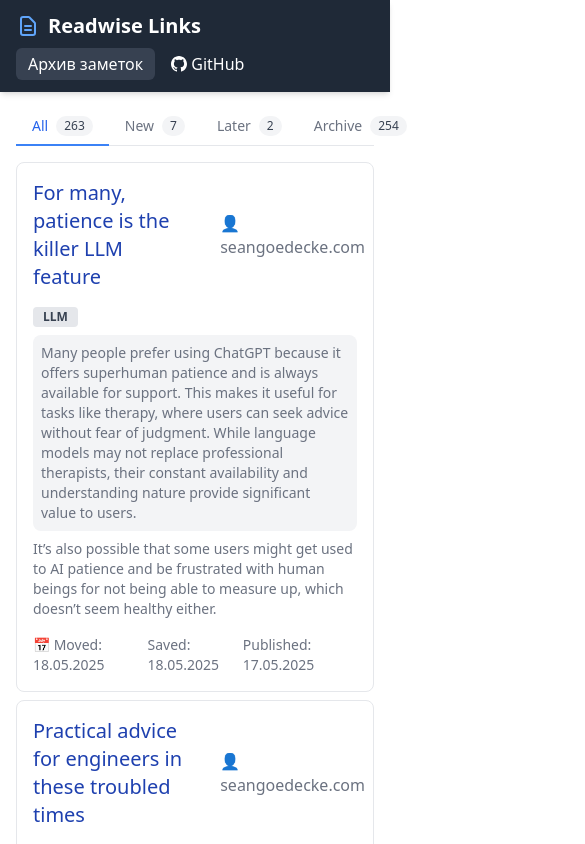
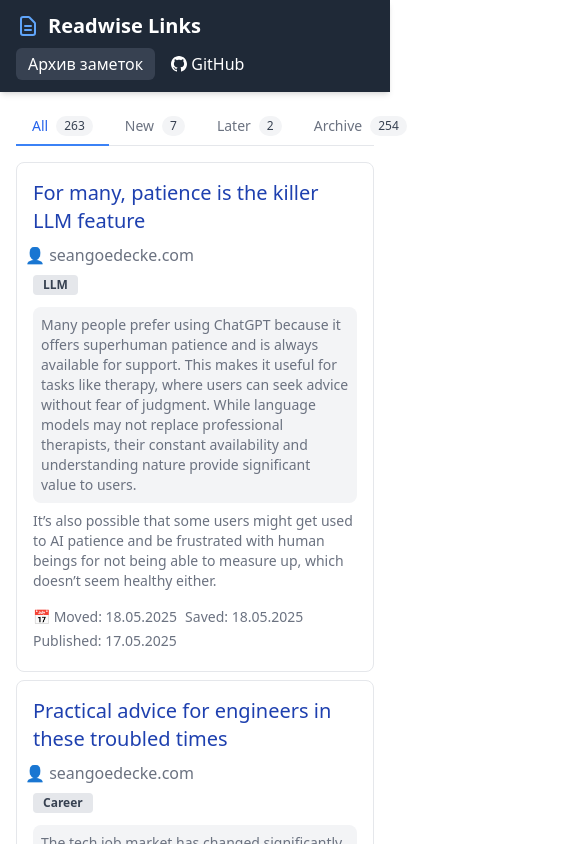
Before and after one commit to hazadus/readwise-links, a Vue app in the folder web/: page / in a window 390 px wide. Shown: the top 844 px of the page, 585 px wide, since content can reach past the window. Built offline with nearby package versions, Linux system fonts and the light colour scheme.

Commit message:
fix(web): улучшение адаптивного отображения карточек статей

```diff
--- a/web/src/components/ArticleCard.vue
+++ b/web/src/components/ArticleCard.vue
@@ -20,31 +20,31 @@
 </script>
 
 <template>
-  <div class="p-2 my-2 border rounded-lg">
+  <div class="p-2 my-2 border rounded-lg overflow-hidden">
     <!-- Заголовок и автор -->
-    <div class="flex items-center">
+    <div class="flex items-center flex-wrap">
       <a
         v-if="note.source_url"
         :href="note.source_url"
-        class="text-xl mr-4 p-2 text-blue-800 hover:underline"
+        class="text-xl mr-4 p-2 text-blue-800 hover:underline break-words overflow-hidden"
         target="_blank"
         >{{ note.title }}</a
       >
       <a
         v-else
         :href="note.url"
-        class="text-xl mr-4 p-2 text-blue-800 hover:underline"
+        class="text-xl mr-4 p-2 text-blue-800 hover:underline break-words overflow-hidden"
         target="_blank"
         >{{ note.title }}</a
       >
-      <span class="text-gray-500">👤 {{ note.author }}</span>
+      <span class="text-gray-500 break-words">👤 {{ note.author }}</span>
     </div>
     <!-- Тэги -->
-    <div class="flex p-2">
+    <div class="flex p-2 flex-wrap">
       <div
         v-for="tag in note.tags"
         :key="`tag-id-${tag?.name}-${tag?.created}`"
-        class="bg-gray-200 text-gray-700 text-xs font-semibold mr-2 px-2.5 py-0.5 rounded"
+        class="bg-gray-200 text-gray-700 text-xs font-semibold mr-2 px-2.5 py-0.5 rounded mb-1"
       >
         {{ tag?.name }}
       </div>
@@ -52,14 +52,14 @@
     <!-- Заметка к посту -->
     <p
       v-if="note.notes"
-      class="p-2 mx-2 mb-1 bg-green-100 text-gray-700 text-sm rounded-lg"
+      class="p-2 mx-2 mb-1 bg-green-100 text-gray-700 text-sm rounded-lg break-words"
     >
       📝 {{ note.notes }}
     </p>
     <!-- Summary -->
     <div
       v-if="note.summary"
-      class="p-2 mx-2 text-gray-500 text-sm rounded-lg bg-gray-100"
+      class="p-2 mx-2 text-gray-500 text-sm rounded-lg bg-gray-100 break-words"
     >
       {{ note.summary }}
     </div>
@@ -69,25 +69,25 @@
         v-if="note.highlights"
         v-for="hl in note.highlights"
         :key="`hl-id-${hl.id}`"
-        class="text-sm text-gray-500 p-2"
+        class="text-sm text-gray-500 p-2 break-words"
       >
         {{ hl.content }}
         <span
           v-if="hl.notes_attached"
           v-for="hlNote in hl.notes_attached"
           :key="`hlNote-id-${hlNote.id}`"
-          class="text-xs text-gray-400 italic bg-green-100 rounded"
+          class="text-xs text-gray-400 italic bg-green-100 rounded break-words"
           >📝 {{ hlNote.content }}</span
         >
       </p>
     </div>
     <!-- Даты -->
-    <div class="text-sm text-gray-500 flex p-2">
-      <p class="mr-2">📅 Moved: {{ formatDate(note.last_moved_at) }}</p>
-      <p class="mr-2">Saved: {{ formatDate(note.saved_at) }}</p>
+    <div class="text-sm text-gray-500 flex p-2 flex-wrap">
+      <p class="mr-2 mb-1">📅 Moved: {{ formatDate(note.last_moved_at) }}</p>
+      <p class="mr-2 mb-1">Saved: {{ formatDate(note.saved_at) }}</p>
       <p
         v-if="note.published_date"
-        class="mr-2"
+        class="mr-2 mb-1"
       >
         Published: {{ formatDate(note.published_date) }}
       </p>
```
